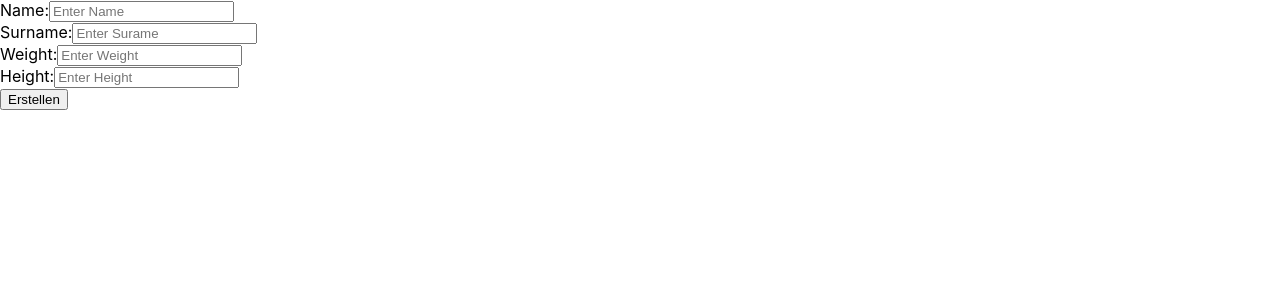
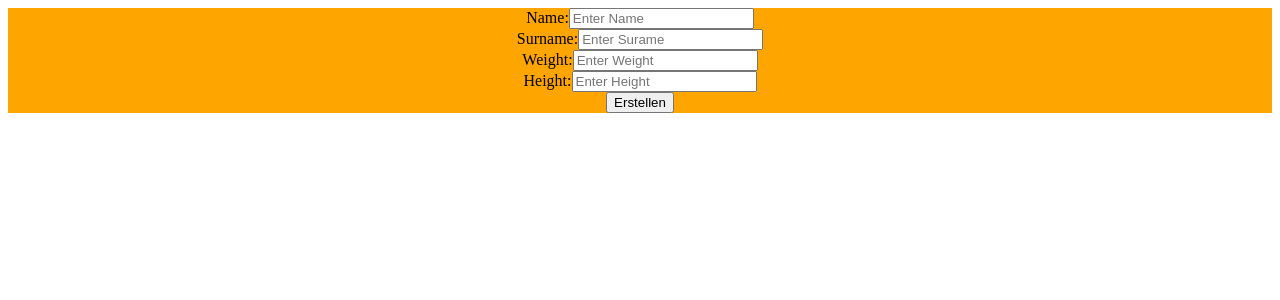
Before and after one commit to daniPreis/squirrelPrototype, a React (Create React App) app: page / in a window 1280 px wide. Shown: the top 300 px of the page. Built offline with nearby package versions, Linux system fonts and the light colour scheme.

Commit message:
Noch ein bisschen aufbereitet

```diff
--- a/src/App.css
+++ b/src/App.css
@@ -1,32 +1,4 @@
 .App {
   text-align: center;
+  background-color: orange;
 }
-
-.App-logo {
-  animation: App-logo-spin infinite 20s linear;
-  height: 40vmin;
-}
-
-.App-header {
-  background-color: #282c34;
-  min-height: 100vh;
-  display: flex;
-  flex-direction: column;
-  align-items: center;
-  justify-content: center;
-  font-size: calc(10px + 2vmin);
-  color: white;
-}
-
-.App-link {
-  color: #61dafb;
-}
-
-@keyframes App-logo-spin {
-  from {
-    transform: rotate(0deg);
-  }
-  to {
-    transform: rotate(360deg);
-  }
-}
--- a/src/App.js
+++ b/src/App.js
@@ -5,7 +5,10 @@ import UserController from "./User/UserController";
 class App extends Component {
     render(){
       return(
-          <UserController/>
+          <div className="App">
+              <UserController className="App"/>
+          </div>
+
       )
     }
 }
--- a/src/UI/Button.js
+++ b/src/UI/Button.js
@@ -9,7 +9,7 @@ class Button extends React.Component {
                 className="btn"
                 type="button"
                 onClick={onClick}
-               // disabled={disabled}
+                disabled={disabled}
                 >
                 {this.props.children}
             </button>
--- a/src/User/UserController.js
+++ b/src/User/UserController.js
@@ -69,7 +69,7 @@ class UserController extends React.Component {
     render() {
 
         return (
-            <UserView
+            <UserView className="View"
                 setName={this.setName}
                 setSurname={this.setSurname}
                 setWeight={this.setWeight}
@@ -82,7 +82,7 @@ class UserController extends React.Component {
                 weight={this.state.weight}
 
                 addUser={this.addUser}
-                // shouldDisableSubmit={!this.state.name}
+                shouldDisableSubmit={!this.state.name}
             />
         )
     }
--- a/src/index.css
+++ /dev/null
@@ -1,14 +0,0 @@
-body {
-  margin: 0;
-  padding: 0;
-  font-family: -apple-system, BlinkMacSystemFont, "Segoe UI", "Roboto", "Oxygen",
-    "Ubuntu", "Cantarell", "Fira Sans", "Droid Sans", "Helvetica Neue",
-    sans-serif;
-  -webkit-font-smoothing: antialiased;
-  -moz-osx-font-smoothing: grayscale;
-}
-
-code {
-  font-family: source-code-pro, Menlo, Monaco, Consolas, "Courier New",
-    monospace;
-}
--- a/src/index.js
+++ b/src/index.js
@@ -1,6 +1,5 @@
 import React from 'react';
 import ReactDOM from 'react-dom';
-import './index.css';
 import App from './App';
 import * as serviceWorker from './serviceWorker';
 
```
Also changed, not shown: 1 other file (tests, documents, lock files or other folders).
